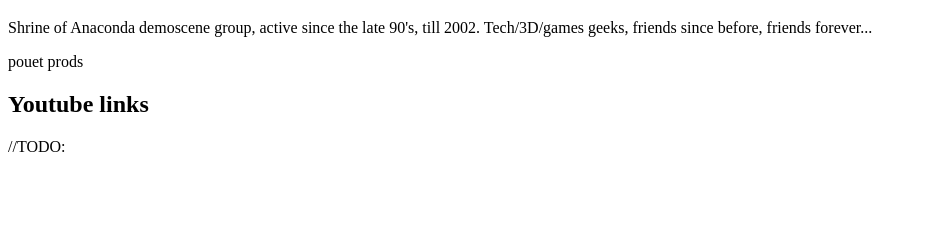
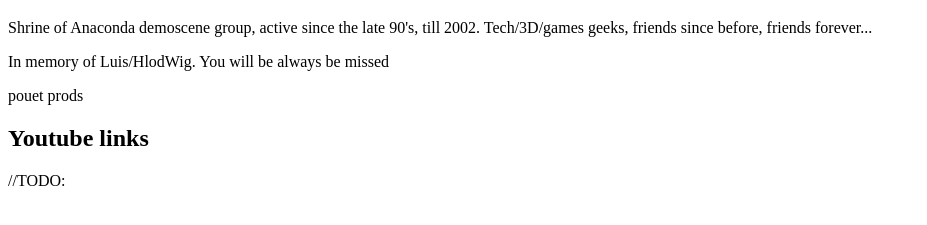
Before and after one commit to zimedia/zimedia.github.io, a plain HTML site: page anaconda/index.html in a window 1280 px wide. Shown: the part 61-286 px from the top of the page, without its empty margins (0-927 px from the left). Drawn offline with Linux system fonts and the light colour scheme; a web font is replaced by a local one.

Commit message:
Update index.html

```diff
--- a/anaconda/index.html
+++ b/anaconda/index.html
@@ -14,6 +14,7 @@
 <body>
 <h1>Anaconda</h1>
 <p>Shrine of Anaconda demoscene group, active since the late 90's, till 2002. Tech/3D/games geeks, friends since before, friends forever...</p>
+<p>In memory of Luis/HlodWig. You will be always be missed</p>
 <a hlink='https://www.pouet.net/groups.php?which=47'_target="_blank">pouet prods</a>
 <br/>
 <h2>Youtube links</h2>
```
